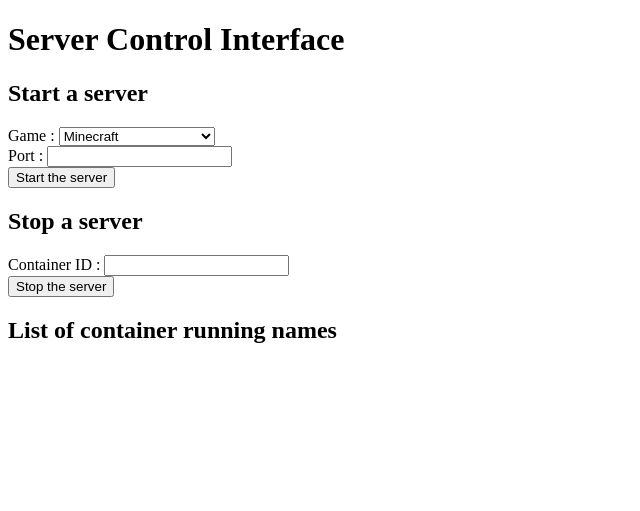
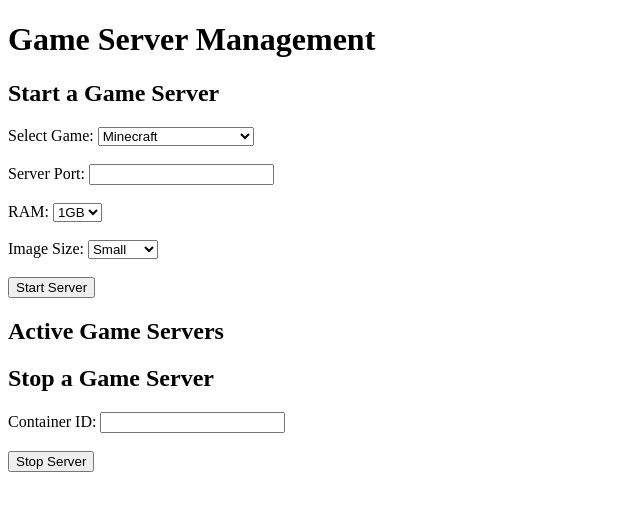
Before and after one commit to SquidRings/gameserver-panel, a Flask app: template templates/index.html in a window 1280 px wide. Shown: the top 511 px of the page, without its empty margins (0-640 px from the left). Run offline with Flask 3, Linux system fonts and the light colour scheme; the template is opened without the code that fills it, so the values that code supplies are empty.

Commit message:
preparing container_control.html, add ram and image size button and add server name (the name from docker)

```diff
--- a/main.py
+++ b/main.py
@@ -15,10 +15,12 @@ def start_server():
     # Retrieve form information
     game = request.form.get('game')
     port = request.form.get('port')
+    ram = request.form.get('ram')
+    image_size = request.form.get('image_size')
 
     if game == 'minecraft':
         # Create a new container for the Minecraft server
-        container = client.containers.run('itzg/minecraft-server', ports={'25565/tcp': int(port)}, environment={'EULA': 'TRUE'}, detach=True, tty=True)
+        container = client.containers.run('itzg/minecraft-server', ports={'25565/tcp': int(port)}, environment={'EULA': 'TRUE', 'IMAGE_SIZE': image_size}, detach=True, tty=True, mem_limit=ram)
 
     elif game == 'ark':
         # Create a new container for the ARK: Survival Evolved server
@@ -45,7 +47,6 @@ def stop_server():
 
     return 'Game server shut down successfully !'
 
-# add a button to control all container with terminal ftp control and always show all containers run or not running
 @app.route('/container_control', methods=['POST'])
 def container_control():
     # Get a list of active Docker containers
--- a/templates/index.html
+++ b/templates/index.html
@@ -1,42 +1,54 @@
 <!DOCTYPE html>
 <html>
 <head>
-    <title>Server Control Interface</title>
+    <title>Game Server Management</title>
 </head>
 <body>
-    <h1>Server Control Interface</h1>
+    <h1>Game Server Management</h1>
 
-    <h2>Start a server</h2>
-    <form action="/start_server" method="post">
-        <label for="game">Game :</label>
-        <select id="game" name="game">
+    <h2>Start a Game Server</h2>
+    <form action="/start_server" method="POST">
+        <label for="game">Select Game:</label>
+        <select name="game" id="game">
             <option value="minecraft">Minecraft</option>
             <option value="ark">ARK: Survival Evolved</option>
             <option value="rust">Rust</option>
         </select>
-        <br>
-        <label for="port">Port :</label>
-        <input type="text" id="port" name="port">
-        <br>
-        <button type="submit">Start the server</button>
+        <br><br>
+        <label for="port">Server Port:</label>
+        <input type="text" name="port" id="port">
+        <br><br>
+        <label for="ram">RAM:</label>
+        <select name="ram" id="ram">
+            <option value="1g">1GB</option>
+            <option value="2g">2GB</option>
+            <option value="4g">4GB</option>
+        </select>
+        <br><br>
+        <label for="image_size">Image Size:</label>
+        <select name="image_size" id="image_size">
+            <option value="small">Small</option>
+            <option value="medium">Medium</option>
+            <option value="large">Large</option>
+        </select>
+        <br><br>
+        <input type="submit" value="Start Server">
     </form>
 
-    <h2>Stop a server</h2>
-    <form action="/stop_server" method="post">
-        <label for="container_id">Container ID :</label>
-        <input type="text" id="container_id" name="container_id">
-        <br>
-        <button type="submit">Stop the server</button>
-    </form>
-
-    <h2>List of container running names</h2>
+    <h2>Active Game Servers</h2>
     <ul>
         {% for container in containers %}
-            <li>
-<!--                <a href="/files/{{ container.id }}">{{ container.id }}</a>-->
-              <p>{{ container.id }}</p>
-            </li>
+            <li>{{ container.name }}:</li>
+            <p>{{ container.id }}</p>
         {% endfor %}
     </ul>
+
+    <h2>Stop a Game Server</h2>
+    <form action="/stop_server" method="POST">
+        <label for="container_id">Container ID:</label>
+        <input type="text" name="container_id" id="container_id">
+        <br><br>
+        <input type="submit" value="Stop Server">
+    </form>
 </body>
 </html>
```
Also changed, not shown: templates/container_control.html (+18 -7 lines).
